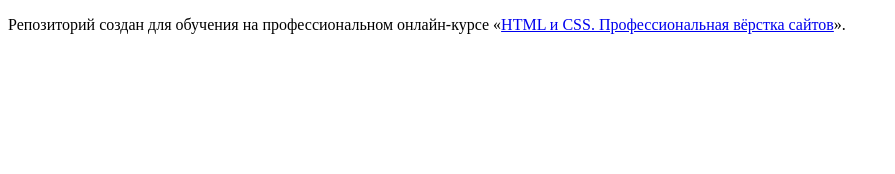
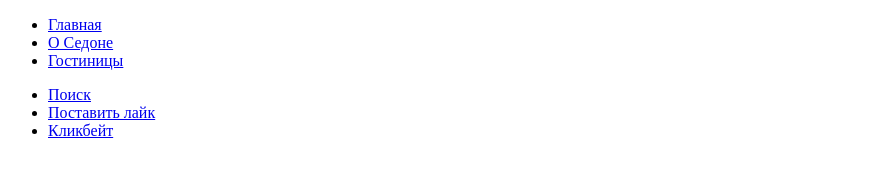
Before and after one commit to htmlacademy-htmlcss/2051453-sedona-34, a plain HTML site: page index.html in a window 1280 px wide. Shown: the whole page, without its empty margins (0-895 px from the left). Drawn offline with Linux system fonts and the light colour scheme.

Commit message:
Первые шаги

```diff
--- a/index.html
+++ b/index.html
@@ -5,8 +5,19 @@
     <title>HTML Academy: Седона</title>
   </head>
   <body>
-
-    <p>Репозиторий создан для обучения на профессиональном онлайн‑курсе «<a href="https://htmlacademy.ru/intensive/htmlcss">HTML и CSS. Профессиональная вёрстка сайтов</a>».</p>
-
+<header class="page-header">
+  <nav class="navigation">
+    <ul class="navigation-list">
+      <li class="navigation-item"><a class="navigation-link" href="index.html"><span>Главная</span></a></li>
+      <li class="navigation-item"><a class="navigation-link" href="#"><span>О Седоне</span></a></li>
+      <li class="navigation-item"><a class="navigation-link" href="catalog.html"><span>Гостиницы</span></a></li>
+    </ul>
+    <ul class="navigation-list navigation-user">
+      <li class="navigation-item"><a class="navigation-link" href="#"><span class="visually-hidden">Поиск</span></a></li>
+      <li class="navigation-item"><a class="navigation-link" href="#"><span class="visually-hidden">Поставить лайк</span></a></li>
+      <li class="navigation-item"><a class="navigation-link" href="#"><span class="visually-hidden">Кликбейт</span></a></li>
+    </ul>
+  </nav>
+</header>
   </body>
 </html>
```
Also changed, not shown: catalog.html (added).
